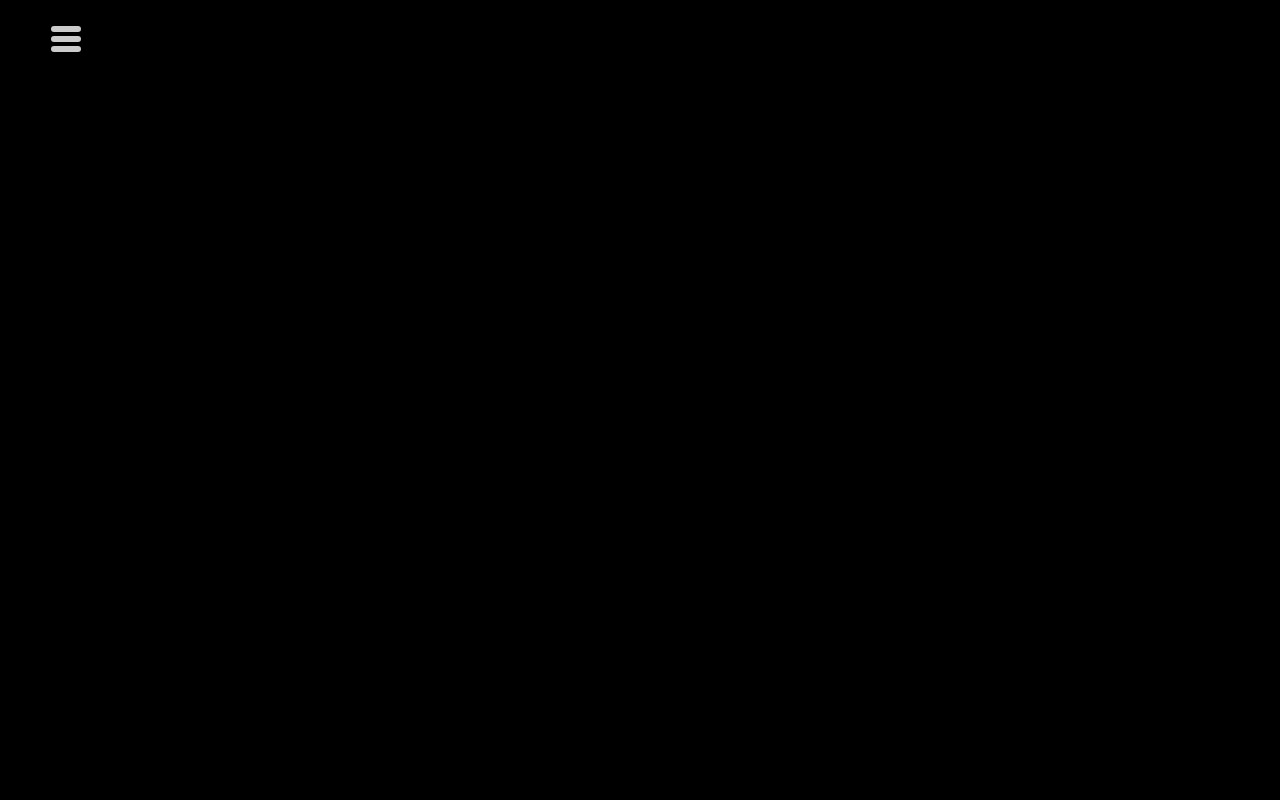
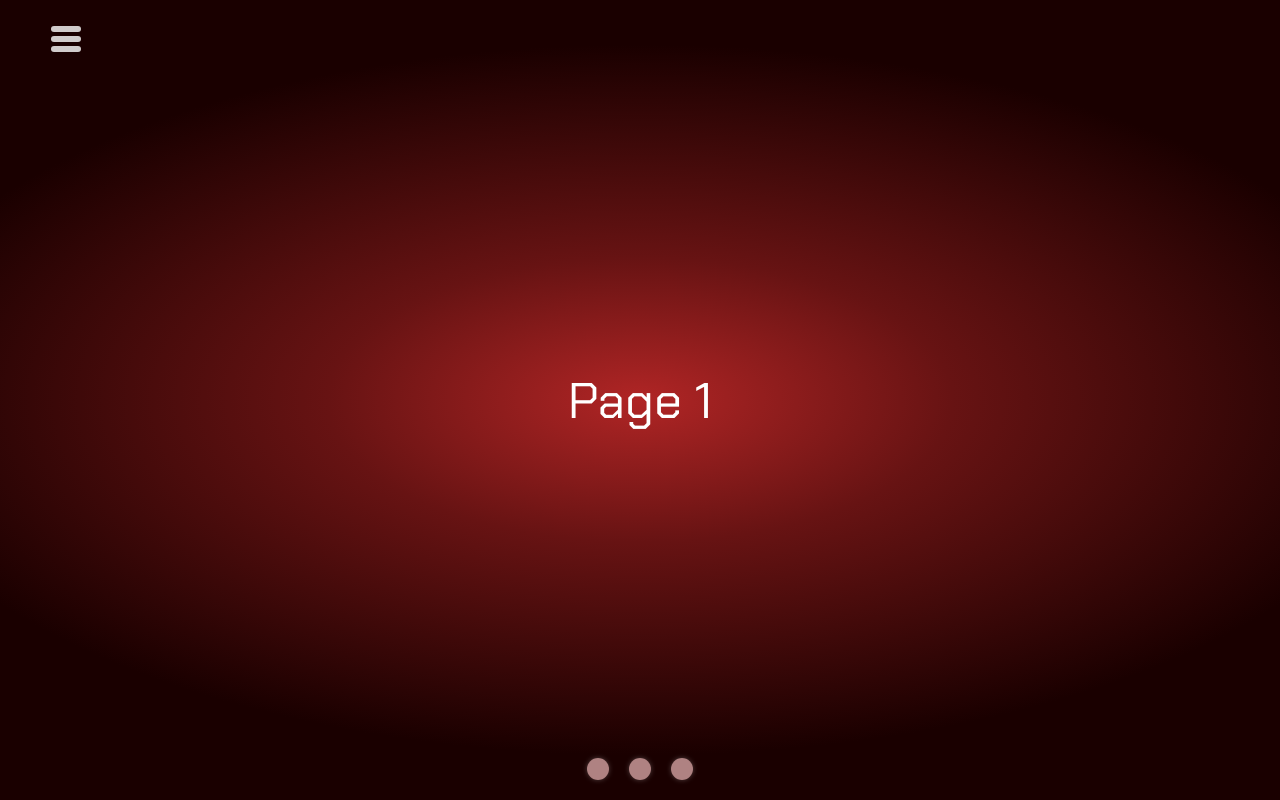
Before and after one commit to FeijoHigor/portifolio, a React (Vite) app in the folder frontend/: page /experiencia in a window 1280 px wide. Built offline with nearby package versions, Linux system fonts and the light colour scheme.

Commit message:
finishing page defaults

```diff
--- a/frontend/src/pages/Contact/Contact.tsx
+++ b/frontend/src/pages/Contact/Contact.tsx
@@ -1,12 +1,25 @@
-import { Link } from 'react-router-dom'
+import styled from "styled-components"
+
+import BallsList from "../../templates/BallsList/BallsList"
+import ScreenDefault from "./screens/ScreenDefault"
+
+const Container = styled.div`
+  width: 100%;
+  height: 100%;
+  background: none;
+  overflow-x: hidden;
+  overflow: auto;
+  scroll-snap-type: y mandatory;
+`
 
 function Contact() {
-    return (
-        <div>
-            Contact
-            <Link to={'/'}>Olá</Link>
-        </div>
-    )
+
+  return (
+    <Container>
+      <BallsList page={'contact'} />
+      <ScreenDefault />
+    </Container>
+  )
 }
 
 export default Contact
--- /dev/null
+++ b/frontend/src/pages/Contact/screens/ScreenDefault.tsx
@@ -0,0 +1,38 @@
+import styled from "styled-components"
+
+const Test = styled.div`
+  width: 100%;
+  height: 100vh;
+  scroll-snap-align: start;
+  background: ${(props: any) => props.pageColor};
+  display: flex;
+  align-items: center;
+  justify-content: center;
+
+  ${(props: any) => (props.cellphone ? `
+        @media(min-width: 600px) {
+            display: none;
+        }
+    ` : ``)}
+
+    button {
+      width: 30rem;
+      height: 4rem;
+      font-size: 3rem;
+    }
+`
+
+function ScreenDefault(props: any) {
+    return (
+        <>
+            <Test pageColor={'linear-gradient(180deg, #280000 0%, #C12A2A 66.15%);'} className="page">
+                1
+            </Test>
+            <Test cellphone pageColor={'linear-gradient(180deg, #C12A2A 16.15%, #280000 100%);'} className="page">
+                2
+            </Test>
+        </>
+    )
+}
+
+export default ScreenDefault
--- a/frontend/src/pages/Experience/Experience.tsx
+++ b/frontend/src/pages/Experience/Experience.tsx
@@ -1,8 +1,47 @@
+import styled from "styled-components"
+
+import BallsList from "../../templates/BallsList/BallsList"
+
+const StyledContainer = styled.div`
+    background: radial-gradient(63.08% 45.85% at 50% 50%, #B02525 0%, #671313 38.76%, #1A0000 96.88%);
+    height: 100%;
+    width: 100%;
+
+    overflow-y: hidden;
+    overflow: auto;
+    scroll-snap-type: x mandatory;
+    display: flex;
+
+`
+
+const StyledTest = styled.div`
+    flex: none;
+    width: 100vw;
+    height: 100%;
+    scroll-snap-align: start;
+    font-size: 5rem;
+    color: #fff;
+    display: flex;
+    align-items: center;
+    justify-content: center;
+`
+
 function Experience() {
     return (
-        <div>
-            Experiencia
-        </div>
+        <>
+            <BallsList page={'experience'} />
+            <StyledContainer>
+                <StyledTest className="page">
+                    Page 1
+                </StyledTest>
+                <StyledTest className="page">
+                    Page 2
+                </StyledTest>
+                <StyledTest className="page">
+                    Page 3
+                </StyledTest>
+            </StyledContainer>
+        </>
     )
 }
 
--- a/frontend/src/pages/Home/Home.tsx
+++ b/frontend/src/pages/Home/Home.tsx
@@ -1,6 +1,7 @@
 import styled from "styled-components"
 
 import BallsList from "../../templates/BallsList/BallsList"
+import ScreenDefault from "./screens/ScreenDefault"
 
 const Container = styled.div`
   width: 100%;
@@ -11,27 +12,14 @@ const Container = styled.div`
   scroll-snap-type: y mandatory;
 `
 
-const Test = styled.div`
-  width: 100%;
-  height: 100vh;
-  scroll-snap-align: start;
-  background: ${(props: any) => props.pageColor};
+function Main() {
 
-  ${(props: any) => (props.cellphone ? `
-        @media(min-width: 600px) {
-            display: none;
-        }
-    ` : ``)}
-`
 
-function Main() {
 
   return (
     <Container>
       <BallsList />
-      <Test pageColor={'linear-gradient(180deg, #280000 0%, #C12A2A 66.15%);'} className="page">1</Test>
-      <Test pageColor={'linear-gradient(180deg, #C12A2A 0%, #971F1F 51.04%, #C12A2A 100%);;'} className="page">2</Test>
-      <Test cellphone pageColor={'linear-gradient(180deg, #C12A2A 16.15%, #280000 100%);'} className="page">3</Test>
+      <ScreenDefault />
     </Container>
   )
 }
--- /dev/null
+++ b/frontend/src/pages/Home/screens/ScreenDefault.tsx
@@ -0,0 +1,61 @@
+import { useEffect, useState } from "react"
+import styled from "styled-components"
+
+const Test = styled.div`
+  width: 100%;
+  height: 100vh;
+  scroll-snap-align: start;
+  background: ${(props: any) => props.pageColor};
+  display: flex;
+  align-items: center;
+  justify-content: center;
+
+  ${(props: any) => (props.cellphone ? `
+        @media(min-width: 600px) {
+            display: none;
+        }
+    ` : ``)}
+
+    button {
+      width: 30rem;
+      height: 4rem;
+      font-size: 3rem;
+    }
+`
+
+function ScreenDefault(props: any) {
+
+    const [pages, setPages] = useState([...document.getElementsByClassName('page')])
+
+    useEffect(() => {
+        setPages([...document.getElementsByClassName('page')])
+    }, [])
+
+    function isVisible(el: any) {
+        const elPositions = el.getBoundingClientRect();
+        const elTop = elPositions.top
+        const elBottom = elPositions.bottom
+
+        if((elTop >= 0) && (elBottom <= window.innerHeight)) {
+            return true
+        }else {
+            return false
+        }
+    }
+
+    return (
+        <>
+            <Test pageColor={'linear-gradient(180deg, #280000 0%, #C12A2A 66.15%);'} className="page 1">
+                1
+            </Test>
+            <Test pageColor={'linear-gradient(180deg, #C12A2A 0%, #971F1F 51.04%, #C12A2A 100%);'} className="page 2">
+                2
+            </Test>
+            <Test cellphone pageColor={'linear-gradient(180deg, #C12A2A 16.15%, #280000 100%);'} className="page 3">
+                3
+            </Test>
+        </>
+    )
+}
+
+export default ScreenDefault
--- a/frontend/src/router.tsx
+++ b/frontend/src/router.tsx
@@ -14,7 +14,7 @@ export const Router = () => {
             <BrowserRouter>
             <SideMenu />
             <Routes>
-                <Route path="/" exact element={<Home />} />
+                <Route path="/" exact={true} element={<Home />} />
                 <Route path="/experiencia" element={<Experience />} />
                 <Route path="/contato" element={<Contact />} />
             </Routes>
--- a/frontend/src/templates/BallsList/BallsList.tsx
+++ b/frontend/src/templates/BallsList/BallsList.tsx
@@ -10,12 +10,23 @@ const BallsCont = styled.ul`
     right: 1rem;
     transition: 0.2s;
 
+    ${(props: any) => props.page == 'experience' ? `
+        flex-direction: row;
+        right: 50%;
+        transform: translate(50%, 0)
+    ` : props.page == 'contact' ? `
+        @media(min-width: 600px) {
+            opacity: 0;
+        }
+    ` : `
         @media(min-width: 600px) {
             bottom: 50%;
             right: 5%;
             transform: translate(0, 50%);
             transition: 0.2s;
         }
+    `}
+
 `
 
 const Ball = styled.li`
@@ -33,6 +44,10 @@ const Ball = styled.li`
         @media(min-width: 600px) {
             display: none;
         }
+    ` : ``)}
+
+    ${(props: any) => (props.twoBall ? `
+        display: none;
     ` : ``)}
 
     ${(props: any) => (
@@ -58,10 +73,10 @@ function BallsList(props: any) {
     }
 
     return (
-        <BallsCont>
+        <BallsCont page={props.page}>
             <Ball onClick={() => clickHandle(1)} />
             <Ball onClick={() => clickHandle(2)} />
-            <Ball onClick={() => clickHandle(3)} cellphone />
+            <Ball onClick={() => clickHandle(3)} twoBall={props.page == 'contact' ? true : false} cellphone={props.page == 'experience' ? false : true} />
         </BallsCont>
     )
 }
--- a/frontend/src/templates/sideMenu/SideMenu.tsx
+++ b/frontend/src/templates/sideMenu/SideMenu.tsx
@@ -92,8 +92,6 @@ function SideMenu(props: any) {
 
     const [isOpen, setIsOpen] = useState(false)
 
-    console.log(useLocation())
-
     return (
         <OptionsCont>
             <Hamburger open={isOpen} onClick={() => setIsOpen(!isOpen)}>
```
Lines whose indentation alone changed are shown as unchanged.
